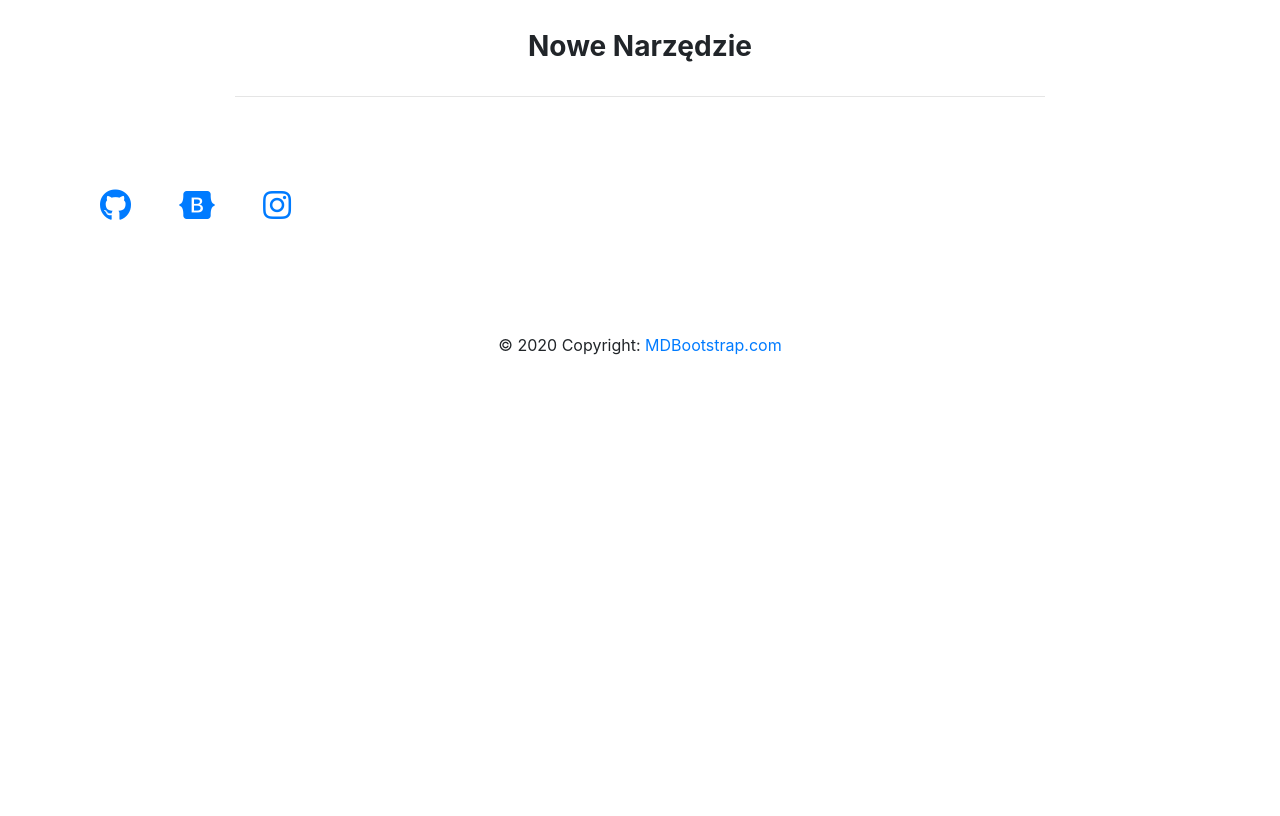
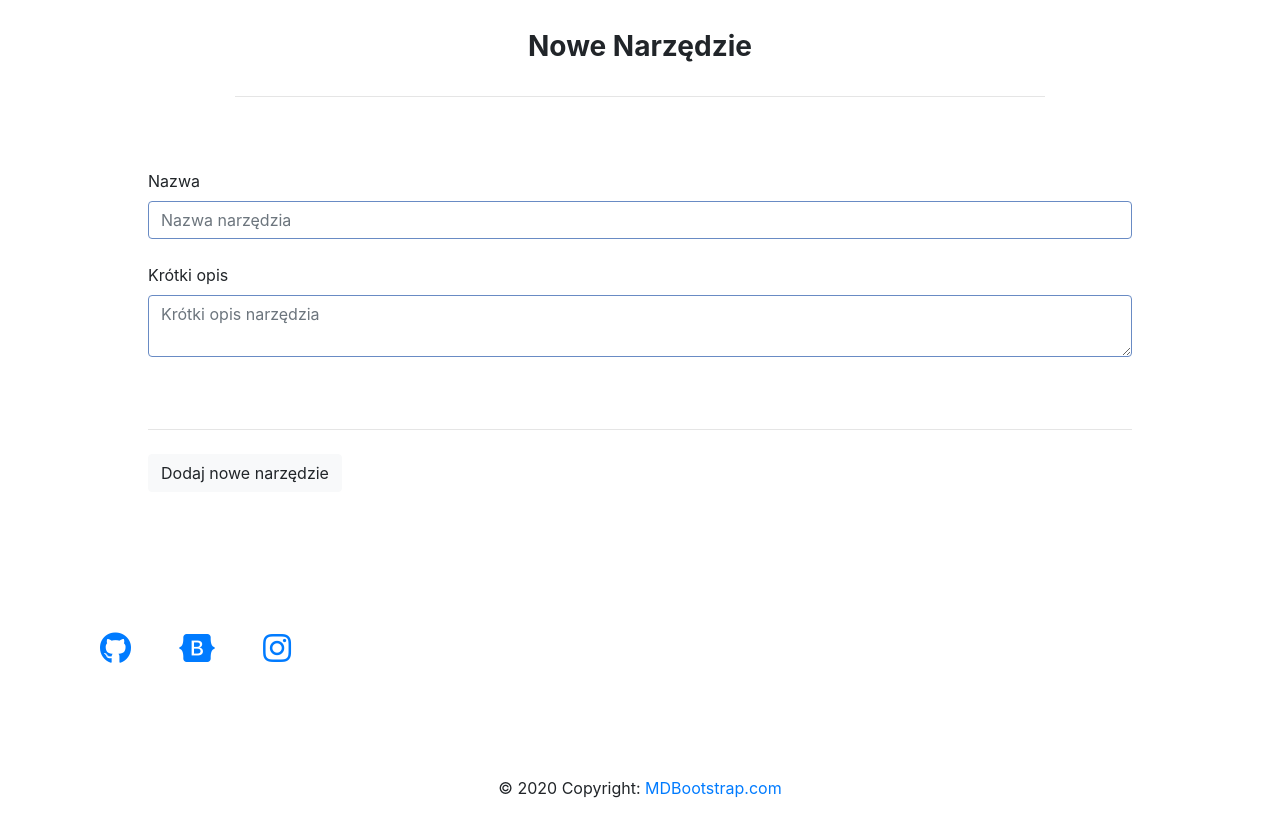
Before and after one commit to pawelKapl/diy-cosmetics-frontend, an Angular app: page /tools/new in a window 1280 px wide. Shown: the part 800-1616 px from the top of the page. Before the commit the page ends 1173 px from the top, so only its background shows below. Built offline with nearby package versions, Linux system fonts and the light colour scheme; what angular-bootstrap-md would draw is missing.

Commit message:
added tool add form and service

```diff
--- a/src/app/components/add-new-ingredient-form/add-new-ingredient-form.component.html
+++ b/src/app/components/add-new-ingredient-form/add-new-ingredient-form.component.html
@@ -23,7 +23,9 @@
       <label for="textInput">Adres do zdjęcia</label>
       <input formControlName="imageUrl" type="text" id="textInput" class="form-control mb-4" placeholder="Adres www zdjęcia">
 
-      <button (click)="onSubmit()" routerLink="/ingredients" class="btn btn-light" type="submit">Dodaj składnik</button>
+      <br>
+      <hr class="w-header my-4 text-center mb-2">
+      <button (click)="onSubmit()" routerLink="/ingredients" class="btn btn-light" type="submit">Dodaj nowy składnik</button>
     </div>
   </form>
 
--- a/src/app/components/add-new-recipe-form/add-new-recipe-form.component.html
+++ b/src/app/components/add-new-recipe-form/add-new-recipe-form.component.html
@@ -114,7 +114,7 @@
       </table>
       <br>
       <hr class="w-header my-4 text-center mb-2">
-      <button (click)="onSubmit()" routerLink="/" class="btn btn-light" type="submit">Dodaj recepturę</button>
+      <button (click)="onSubmit()" routerLink="/" class="btn btn-light" type="submit">Dodaj nową recepturę</button>
 
     </div>
   </form>
--- a/src/app/components/add-new-tool-form/add-new-tool-form.component.html
+++ b/src/app/components/add-new-tool-form/add-new-tool-form.component.html
@@ -2,6 +2,22 @@
   <h3 class="font-weight-bold text-center dark-grey-text pb-2">Nowe Narzędzie</h3>
   <hr class="w-header my-4 text-center w-75 mb-2">
 
+  <form [formGroup]="toolFormGroup" class="p-5" width="70%">
+
+    <div formGroupName="tool" class="form-area colored-border colored-border-focus">
+
+      <label for="defaultSaveFormName">Nazwa</label>
+      <input formControlName="name" type="text" id="defaultSaveFormName" class="form-control mb-4" placeholder="Nazwa narzędzia">
 
 
+      <label for="defaultSaveFormDescription">Krótki opis</label>
+      <textarea formControlName="description" id="defaultSaveFormDescription" class="form-control mb-4" placeholder="Krótki opis narzędzia"></textarea>
+
+      <br>
+      <hr class="w-header my-4 text-center mb-2">
+
+      <button (click)="onSubmit()" routerLink="/" class="btn btn-light" type="submit">Dodaj nowe narzędzie</button>
+    </div>
+  </form>
+
 </div>
--- a/src/app/components/add-new-tool-form/add-new-tool-form.component.ts
+++ b/src/app/components/add-new-tool-form/add-new-tool-form.component.ts
@@ -1,4 +1,6 @@
 import { Component, OnInit } from '@angular/core';
+import {FormBuilder, FormGroup} from '@angular/forms';
+import {ToolService} from '../../services/tool.service';
 
 @Component({
   selector: 'app-add-new-tool-form',
@@ -7,9 +9,21 @@ import { Component, OnInit } from '@angular/core';
 })
 export class AddNewToolFormComponent implements OnInit {
 
-  constructor() { }
+  toolFormGroup: FormGroup;
+
+  constructor(private formBuilder: FormBuilder, private toolService: ToolService) { }
 
   ngOnInit(): void {
+    this.toolFormGroup = this.formBuilder.group({
+      tool: this.formBuilder.group({
+        name: '',
+        description: ''
+      })
+    });
   }
 
+  onSubmit() {
+    console.log(this.toolFormGroup.get('tool').value);
+    this.toolService.saveTool(this.toolFormGroup.get('tool'));
+  }
 }
--- a/src/app/services/ingredient.service.ts
+++ b/src/app/services/ingredient.service.ts
@@ -37,7 +37,7 @@ export class IngredientService {
     console.log(value.value);
     this.httpClient.post(this.baseIngredientsUrl, JSON.stringify(value.value), {
       headers: new HttpHeaders().set('Content-Type', 'application/json')
-    }).subscribe(data => console.log(`Saved Ingredient: ${data}`));
+    }).subscribe(data => console.log(`Saved Ingredient: ${JSON.stringify(data)}`));
   }
 }
 
--- a/src/app/services/recipe.service.ts
+++ b/src/app/services/recipe.service.ts
@@ -50,7 +50,7 @@ export class RecipeService {
     console.log(recipe.value);
     this.httpClient.post(this.baseUrl, JSON.stringify(recipe.value), {
       headers: new HttpHeaders().set('Content-Type', 'application/json')
-    }).subscribe( data => console.log(`Saved Recipe: ${data}`));
+    }).subscribe( data => console.log(`Saved Recipe: ${JSON.stringify(data)}`));
   }
 }
 
--- a/src/app/services/tool.service.ts
+++ b/src/app/services/tool.service.ts
@@ -1,8 +1,9 @@
 import { Injectable } from '@angular/core';
-import {HttpClient} from '@angular/common/http';
+import {HttpClient, HttpHeaders} from '@angular/common/http';
 import {Tool} from '../models/tool';
 import {Observable} from 'rxjs';
 import {environment} from '../../environments/environment';
+import {AbstractControl} from '@angular/forms';
 
 
 @Injectable({
@@ -17,4 +18,11 @@ export class ToolService {
   getToolsList(): Observable<Tool[]> {
     return this.httpClient.get<Tool[]>(this.baseUrl);
   }
+
+  saveTool(tool: AbstractControl) {
+    console.log(tool.value);
+    this.httpClient.post(this.baseUrl, JSON.stringify(tool.value), {
+      headers: new HttpHeaders().set('Content-Type', 'application/json')
+    }).subscribe(data => console.log(`Saved Tool: ${JSON.stringify(data)}`));
+  }
 }
```
